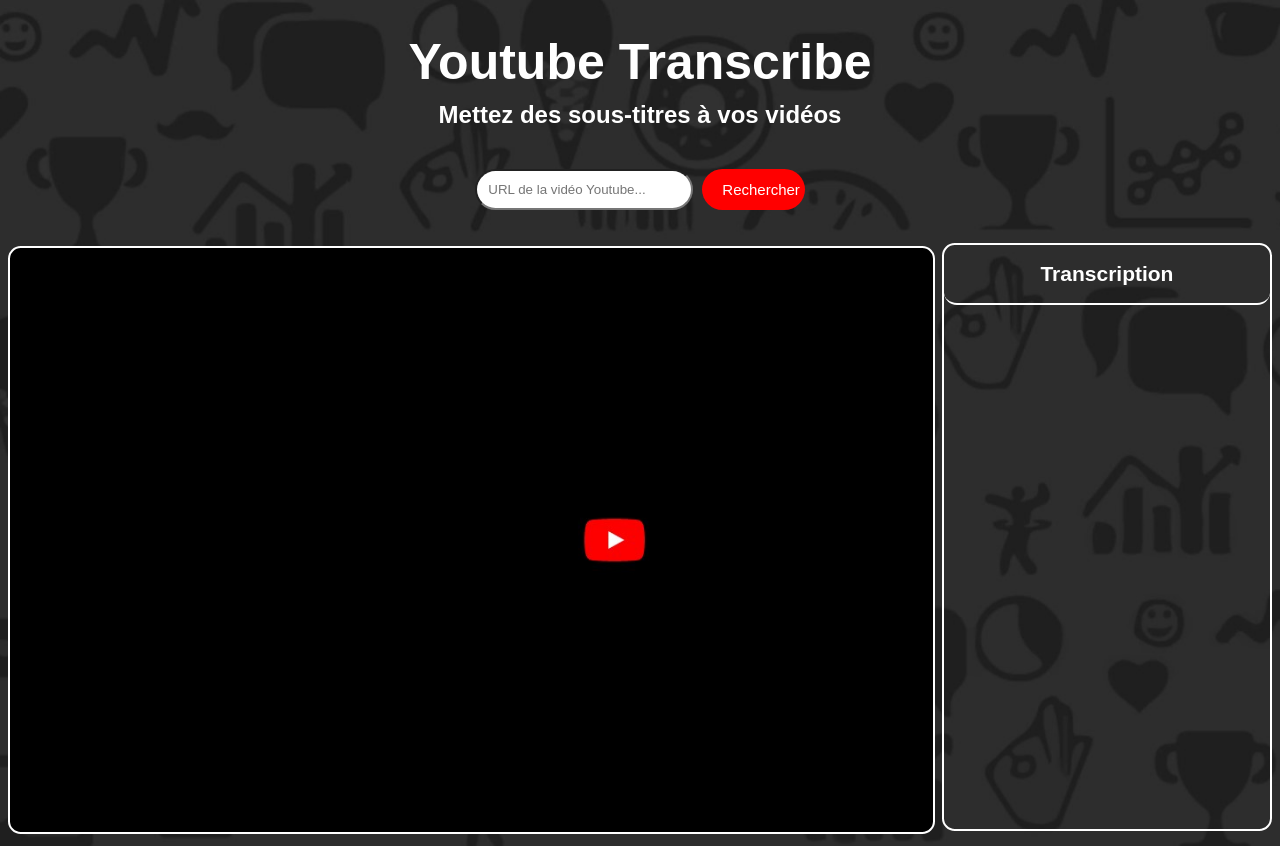
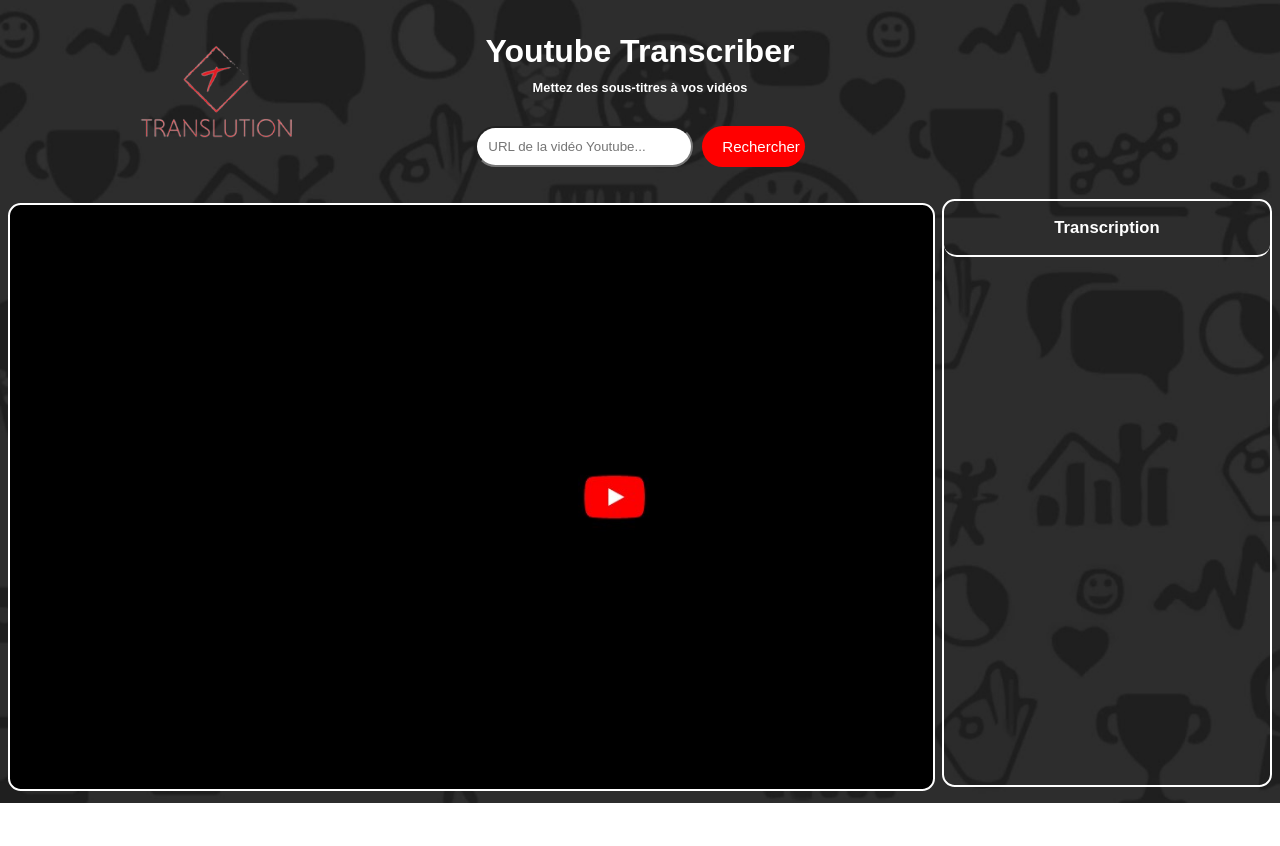
Before and after one commit to totopoiuytreza/YouTube-Subtitles-Extension, a browser extension: page src/extension/HomePage.html in a window 1280 px wide. After the commit the page ends 803 px from the top, so only its background shows below. Drawn offline with Linux system fonts and the light colour scheme.

Commit message:
Frontend avec ajout du logo

```diff
--- a/src/extension/HomePage.html
+++ b/src/extension/HomePage.html
@@ -9,7 +9,8 @@
 </head>
 <body>
     <header>
-        <h1>Youtube Transcribe</h1>
+        <img src="icons/logo.jpg" alt="">
+        <h1>Youtube Transcriber</h1>
         <h2>Mettez des sous-titres à vos vidéos</h2>
     </header>
 
--- a/src/extension/style.css
+++ b/src/extension/style.css
@@ -3,7 +3,15 @@
   background-size: cover;
 }
 
-
+img{
+  background: none;
+  width: 14.2vw;
+  position: absolute;
+  left: 6vw;
+  border-radius: 3vw;
+  padding: 50px;
+  padding-top: 90px;
+}
 
 header {
     display: flex;
@@ -15,7 +23,7 @@
   }
 
   header h1 {
-    font-size: 50px;
+    font-size: 2.5vw;
     margin-bottom: 10px;
     margin-top: 5px;
     font-family: 'Poppins', sans-serif;
@@ -23,7 +31,7 @@
   }
 
   header h2 {
-    font-size: 24px;
+    font-size: 1vw;
     margin-top: 0;
     font-family: 'Poppins', sans-serif;
     color:white;
@@ -96,7 +104,7 @@
 #subtitlesContainer h2 {
   margin: 0;
   padding: 17px;
-  font-size: 21px;
+  font-size: 1.3vw;
   border-bottom: 2px solid white; /* Ligne du contour noir en bas du titre */
   color: white;
   border-radius: 1vw;
@@ -105,7 +113,7 @@
 
 #subtitlesContainer .subtitles {
   padding: 11px;
-  font-size: 13px;
+  font-size: 1.1vw;
   height: 64vh;
   border-radius: 1vw;
   color:white;
```
Also changed, not shown: src/extension/icons/logo.jpg (added).
